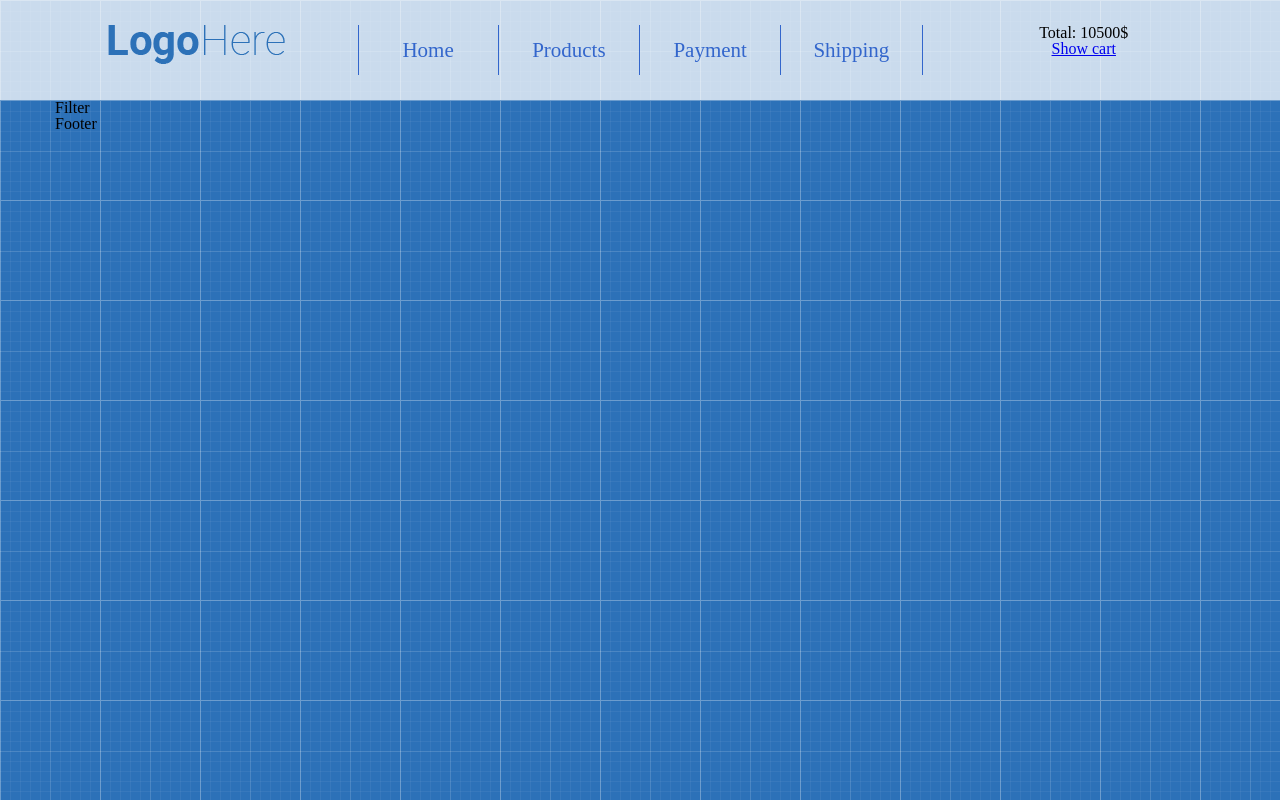
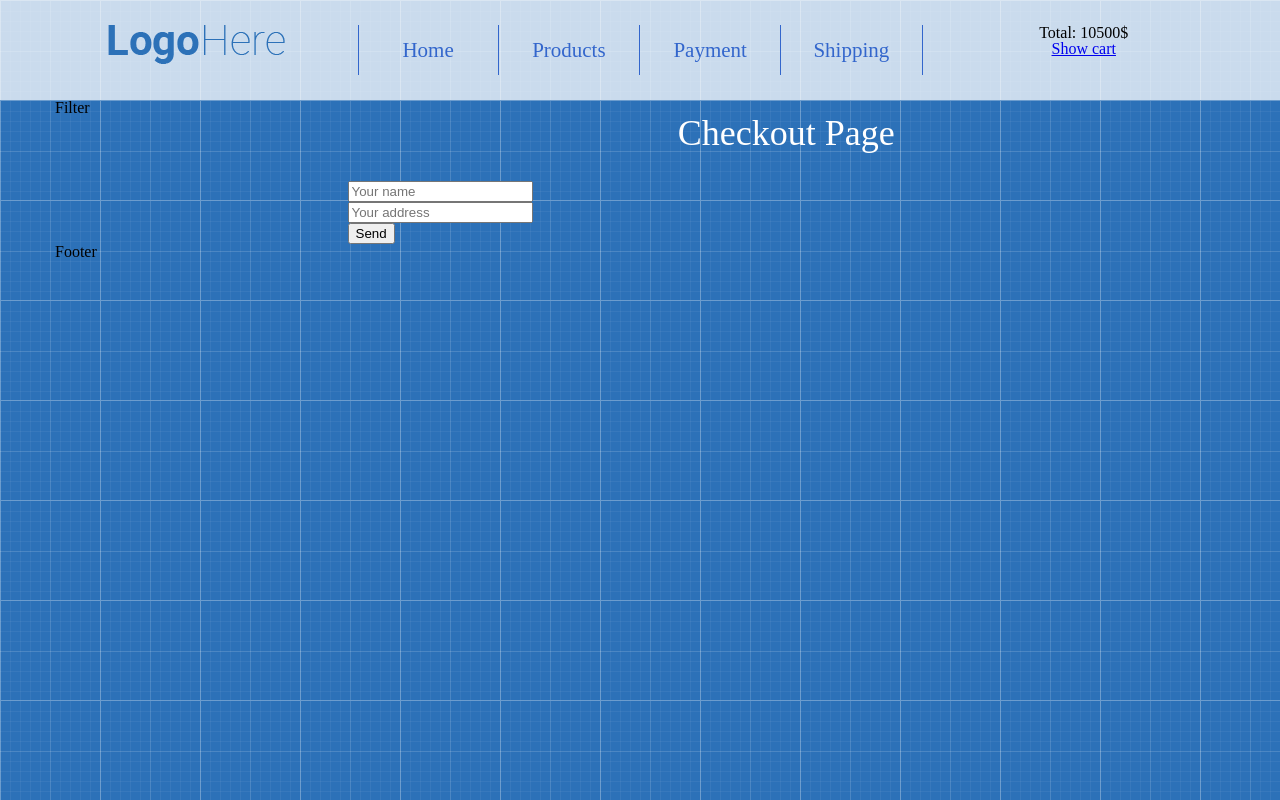
Before and after one commit to HelenPetrovska/shop-project-on-react, a React (Create React App) app: page /checkout in a window 1280 px wide. Built offline with nearby package versions, Linux system fonts and the light colour scheme; no server answers.

Commit message:
edited CheckoutPage with hooks

```diff
--- a/src/App/App.js
+++ b/src/App/App.js
@@ -53,7 +53,6 @@ class App extends Component {
     }
 
     render() {
-        console.log(this.state)
         return (
             <>
                 <Header
--- a/src/App/Main/CartPage/CartPage.js
+++ b/src/App/Main/CartPage/CartPage.js
@@ -2,6 +2,7 @@ import React from 'react'
 import CartTotal from '../../../Components/Cart/CartTotal'
 import CartProductList from '../../../Components/Cart/CartProductList'
 import CartProductListItemExtended from '../../../Components/Cart/CartProductListItemExtended'
+import { Link } from 'react-router-dom'
 
 const CartPage = ({
     productsInCart,
@@ -23,6 +24,7 @@ const CartPage = ({
             <CartTotal
                 productsInCart={productsInCart}
             />
+            <Link to="/checkout">Proceed to checkout</Link>
         </>
     )
 }
--- /dev/null
+++ b/src/App/Main/CheckoutPage/CheckoutPage.js
@@ -0,0 +1,78 @@
+import React, { useState } from 'react'
+import axios from 'axios'
+
+const CheckoutPage = () => {
+
+    const [name,setName] = useState("")
+    const [address,setAddress] = useState("")
+    const [isOrderSave, setIsOrderSave] = useState(false)
+
+    const orderName = (e) => {
+        setName((value) => (
+            value = e.target.value
+        ))
+    }
+
+    const orderAddress = (e) => {
+        setAddress((value) => (
+            value = e.target.value
+        ))
+    }
+
+    const sendForm = (e) => {
+        e.preventDefault();
+        axios.post("https://my-json-server.typicode.com/kznkv-skillup/server/orders", {
+            name,
+            address,
+        })
+        .then(res => res.data)
+        .then(({name,address}) => {
+            setName(name);
+            setAddress(address);
+            setIsOrderSave(true);
+        })
+    }
+
+    const renderForm = () => {
+        return (
+            <form onSubmit={sendForm}>
+                <div>
+                    <input
+                    type="text"
+                    placeholder="Your name"
+                    value={name}
+                    onChange={orderName}
+                    />
+                </div>
+                <div>
+                    <input
+                    type="text"
+                    placeholder="Your address"
+                    value={address}
+                    onChange={orderAddress}
+                    />
+                </div>
+                <button type="submit">Send</button>
+            </form>
+        )
+    }
+
+    const renderMessage = () => {
+        return (
+            <div>
+                Dear {name}, thanks for your order! <br/>
+                Address: {address}
+            </div>
+        )
+    }
+
+
+    return (
+        <>
+            <h1 className="page-title">Checkout Page</h1>
+            {isOrderSave !== true ? renderForm() : renderMessage()}
+        </>
+    )
+}
+
+export default CheckoutPage
--- a/src/App/Main/Main.js
+++ b/src/App/Main/Main.js
@@ -7,6 +7,7 @@ import Shipping from './Shipping/Shipping'
 
 import ProductList from './Products/ProductList'
 import Testimonials from '../../Components/Testimonials/Testimonials'
+import CheckoutPage from './CheckoutPage/CheckoutPage'
 
 const Main = ({
     addProductToCart,
@@ -41,6 +42,7 @@ const Main = ({
                         <Route path="/payment" component={Payment}/>
                         <Route path="/shipping" component={Shipping}/>
                         <Route path="/" exact component={Testimonials}/>
+                        <Route path="/checkout" component={CheckoutPage}/>
                     </div>
                 </div>
             </div>
```
